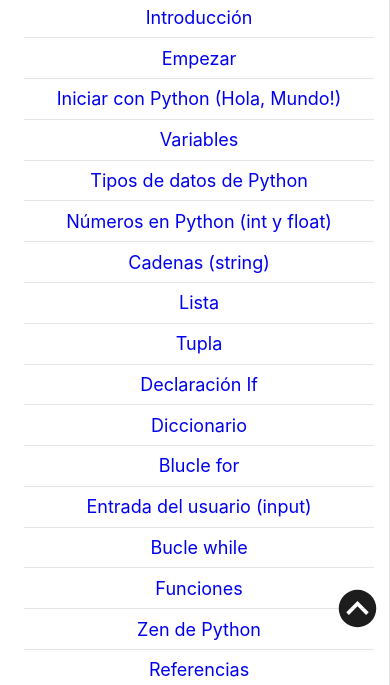
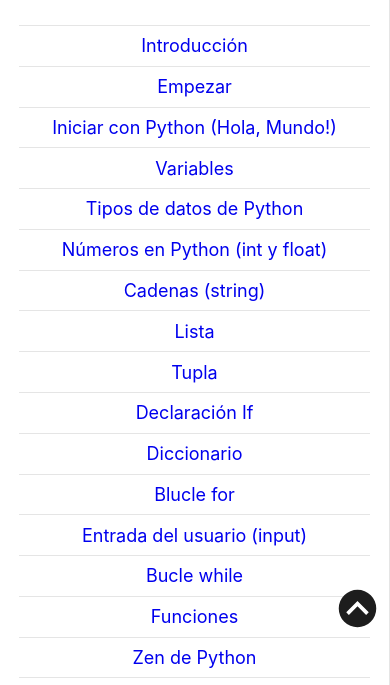
Before and after one commit to hugh128/python_technical_documentation_page, a plain HTML site: page index.html in a window 390 px wide. Shown: the part 153-838 px from the top of the page. Drawn offline with Linux system fonts and the light colour scheme.

Commit message:
Centered li elements.

```diff
--- a/css/styles.css
+++ b/css/styles.css
@@ -286,15 +286,22 @@
     }
 
     .nav__items {
+        display: flex;
+        flex-direction: column;
+        justify-content: center;
+        align-items: center;
         width: 100%;
         height: 89%;
-        border-bottom: 1px solid #0000001a;
     }
 
     .nav__item {
         font-size: 18px;
         padding: 0.40rem 0;
         margin: 0 1.5rem;
+    }
+
+    .nav__item--br-bottom {
+        border-bottom: 1px solid #0000001a;
     }
 
     main {
--- a/index.html
+++ b/index.html
@@ -37,7 +37,7 @@
                 <li class="nav__item"><a class="nav-link nav__link" href="#Bucle_While">Bucle while</a></li>
                 <li class="nav__item"><a class="nav-link nav__link" href="#Funciones">Funciones</a></li>
                 <li class="nav__item"><a class="nav-link nav__link" href="#Zen_de_Python">Zen de Python</a></li>
-                <li class="nav__item"><a class="nav-link nav__link" href="#Referencias">Referencias</a></li>
+                <li class="nav__item nav__item--br-bottom"><a class="nav-link nav__link" href="#Referencias">Referencias</a></li>
             </ul>
         </nav>
         <div class="top">
```
